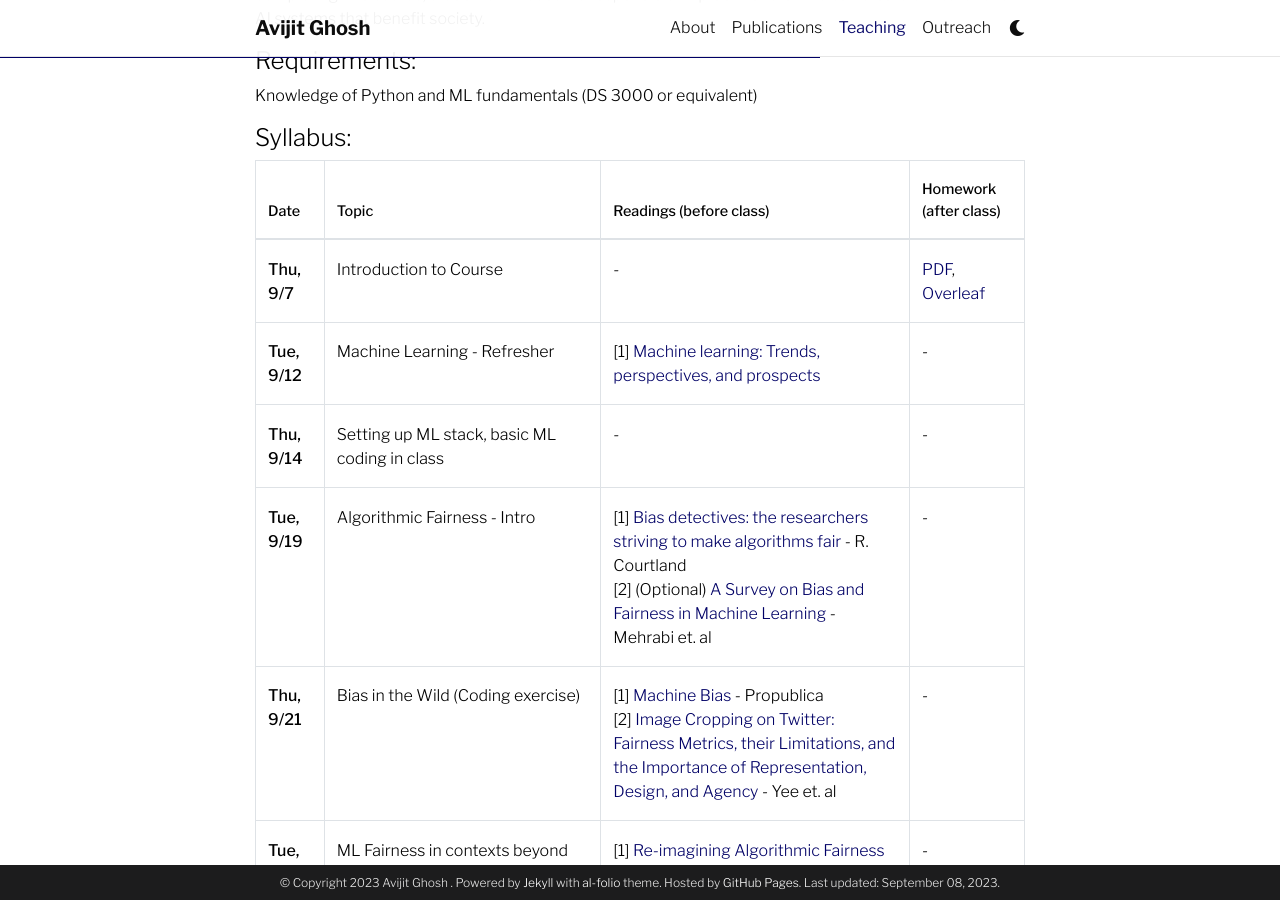
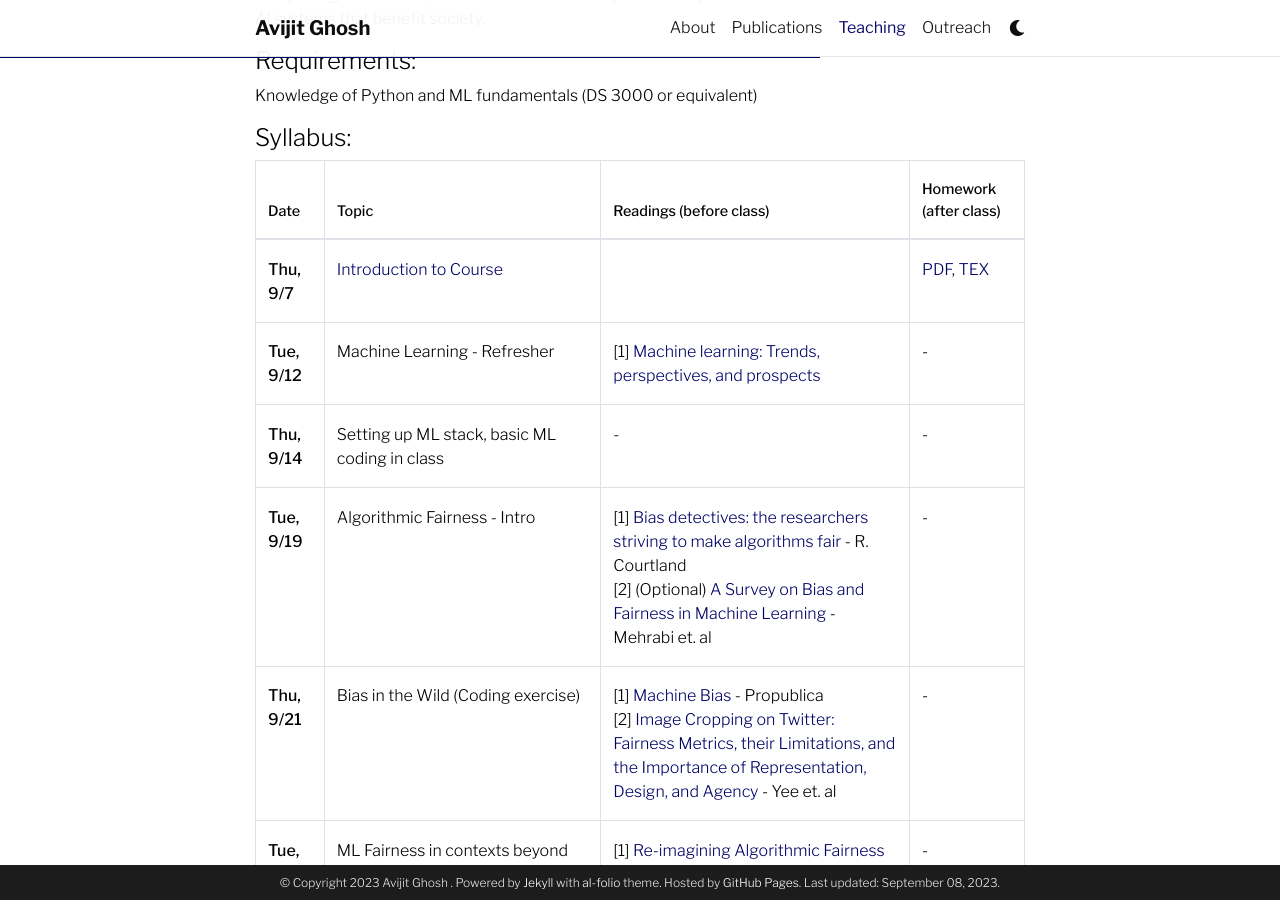
Before and after one commit to evijit/evijit.github.io, a Jekyll site: the page built from _pages/teaching.md, in a window 1280 px wide and 900 px high, scrolled down 567 px. Built offline with Jekyll 4.4.1, drawn with Linux system fonts in a browser that asks for light colours; comment, search, counter and statistics services are not loaded; a style sheet for code colours, icons or effects is not loaded.

Commit message:
added lec 1

```diff
--- a/_pages/teaching.md
+++ b/_pages/teaching.md
@@ -21,7 +21,7 @@ Knowledge of Python and ML fundamentals (DS 3000 or equivalent)
 {:class="table table-bordered"}
 | **Date** | **Topic** | **Readings (before class)** | **Homework (after class)**
 |--|--|--|--|
-| **Thu, 9/7** | Introduction to Course | - | [PDF](https://evijit.io/materials/RML_day2.pdf), [Overleaf](https://www.overleaf.com/read/ftxshfbpkxbk) |
+| **Thu, 9/7** | [Introduction to Course](https://evijit.io/materials/Lecture_1_Introduction.pdf) |  | [PDF](https://evijit.io/materials/RML_day2.pdf), [TEX](https://evijit.io/materials/RML_day2.tex) |
 | **Tue, 9/12** | Machine Learning - Refresher | [1] [Machine learning: Trends, perspectives, and prospects](https://www.cs.cmu.edu/~tom/pubs/Science-ML-2015.pdf) | - |
 | **Thu, 9/14** | Setting up ML stack, basic ML coding in class | - | - |
 | **Tue, 9/19** | Algorithmic Fairness - Intro  | [1] [Bias detectives: the researchers striving to make algorithms fair](https://courses.cs.duke.edu/spring20/compsci342/netid/readings/nature-algorithmic-bias.pdf) - R. Courtland <br> [2] (Optional) [A Survey on Bias and Fairness in Machine Learning](https://arxiv.org/pdf/1908.09635.pdf) - Mehrabi et. al | - |
```
Also changed, not shown: 1 other file.
